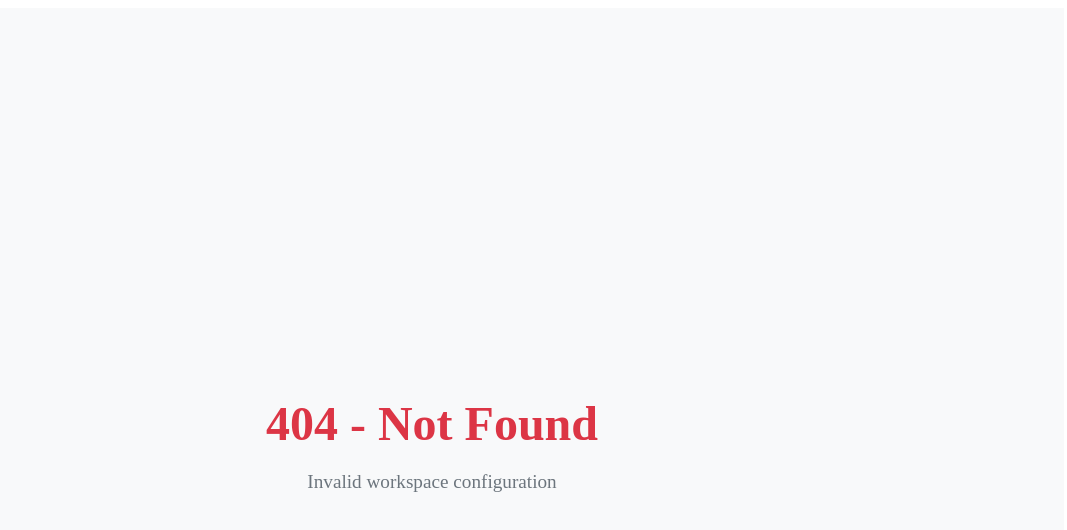
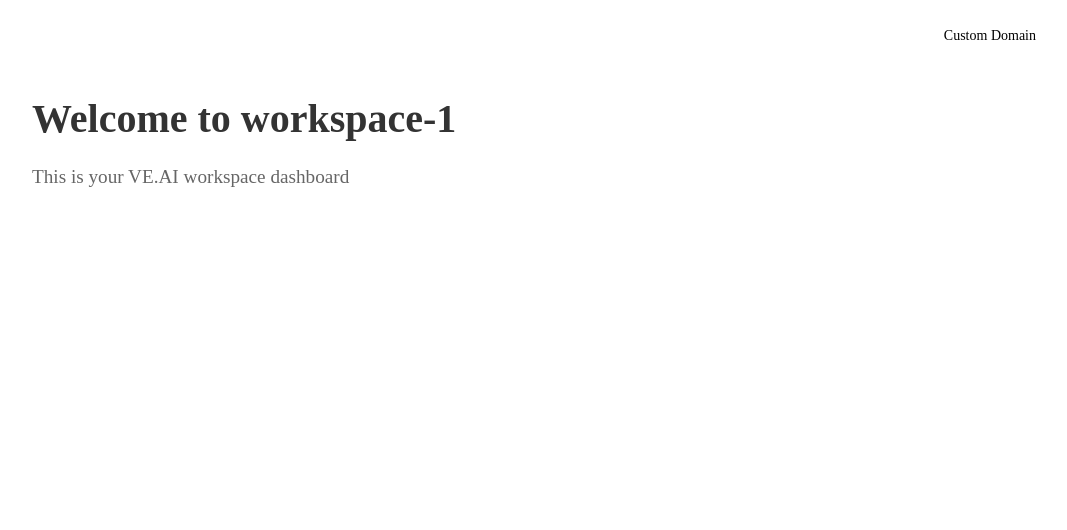
Before and after one commit to spanDevOps/ve-ai-test-app, a React (Create React App) app: page / in a window 1280 px wide. Before the commit this address had no page. Shown: the top 530 px of the page, without its empty margins (208-1275 px from the left). Built offline with nearby package versions, Linux system fonts and the light colour scheme; the HTML template or start-up script is replaced by a standard one.

Commit message:
fix: add fallback workspace and debug logging

```diff
--- a/src/contexts/WorkspaceContext.js
+++ b/src/contexts/WorkspaceContext.js
@@ -1,11 +1,17 @@
-import React, { createContext, useContext } from 'react';
+import React, { createContext, useContext, useEffect } from 'react';
 
 const WorkspaceContext = createContext();
 
 export function WorkspaceProvider({ children }) {
   // Extract workspace ID from path (set by Lambda@Edge)
   const pathParts = window.location.pathname.split('/');
-  const workspaceId = pathParts.find(part => part.startsWith('workspace-'));
+  const workspaceId = pathParts.find(part => part.startsWith('workspace-')) || 'workspace-1';
+
+  useEffect(() => {
+    console.log('Current path:', window.location.pathname);
+    console.log('Path parts:', pathParts);
+    console.log('Selected workspace:', workspaceId);
+  }, [pathParts, workspaceId]);
 
   return (
     <WorkspaceContext.Provider value={{ workspaceId }}>
```
